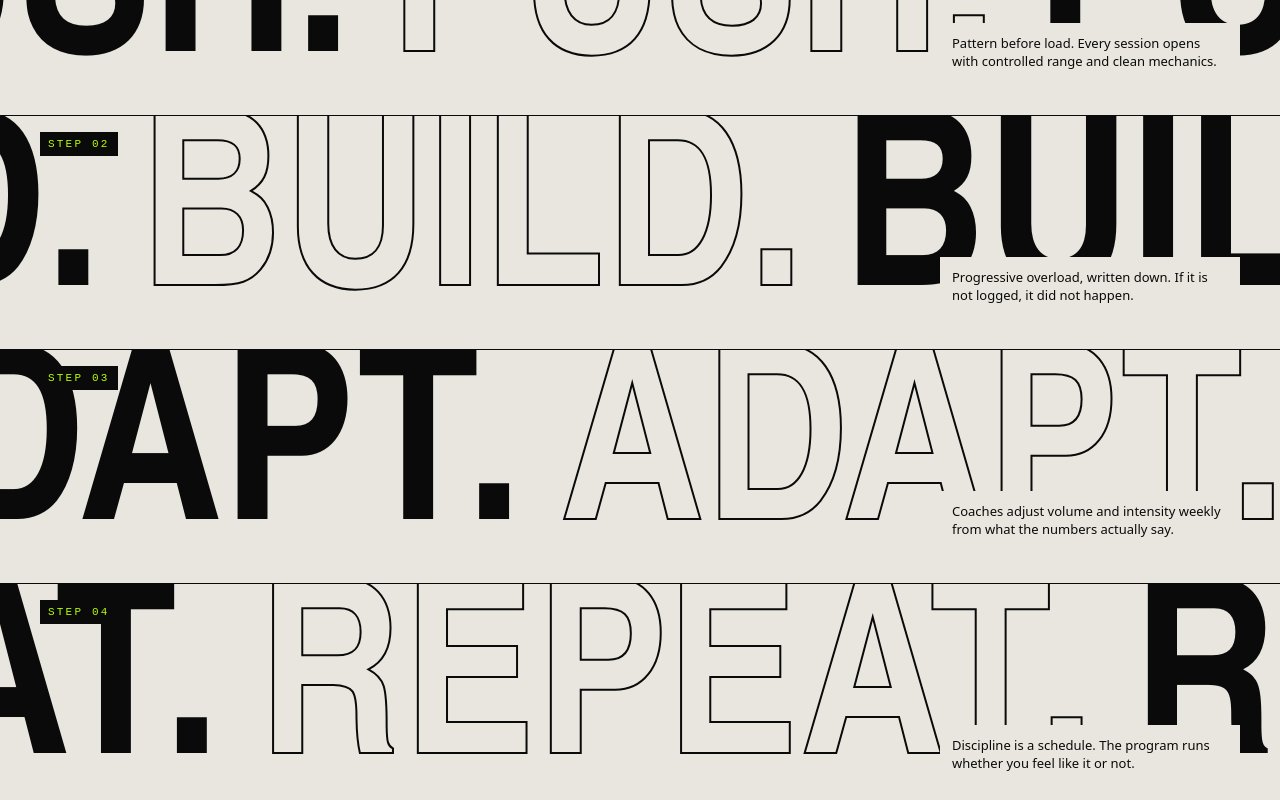
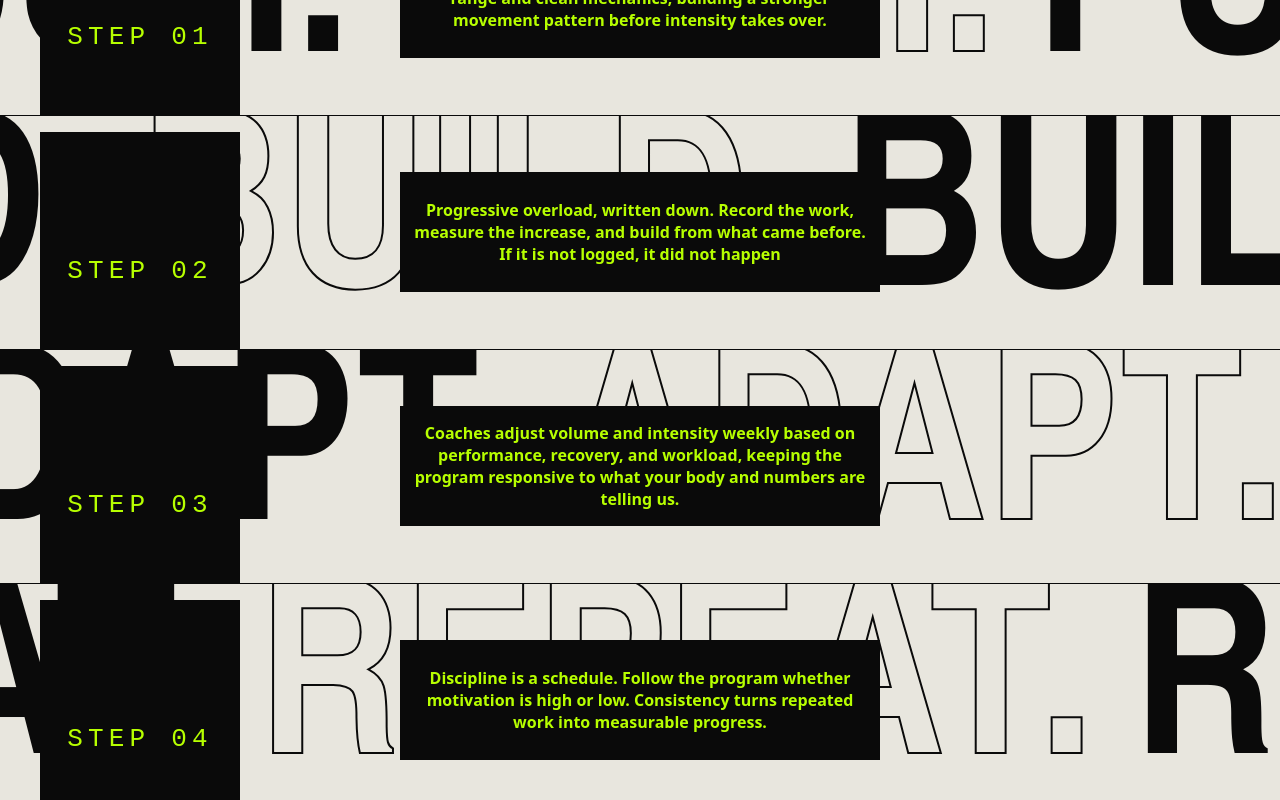
Before and after one commit to Blindtroop/kinetic, a React (Vite) app: page / in a window 1280 px wide. Shown: the part 4620-5420 px from the top of the page. Built offline with nearby package versions, Linux system fonts and the light colour scheme; a web font is replaced by a local one.

Commit message:
Fix:Updated the method section

```diff
--- a/src/assets/method/method.jsx
+++ b/src/assets/method/method.jsx
@@ -85,10 +85,10 @@ function SectionHead({ n, label, dark = false }) {
 
 
 const STEPS = [
-  { w: "Push.", t: "Pattern before load. Every session opens with controlled range and clean mechanics.", dir: -1 },
-  { w: "Build.", t: "Progressive overload, written down. If it is not logged, it did not happen.", dir: 1 },
-  { w: "Adapt.", t: "Coaches adjust volume and intensity weekly from what the numbers actually say.", dir: -1 },
-  { w: "Repeat.", t: "Discipline is a schedule. The program runs whether you feel like it or not.", dir: 1 },
+  { w: "Push.", t: "Pattern before load. Every session begins with controlled range and clean mechanics, building a stronger movement pattern before intensity takes over.", dir: -1 },
+  { w: "Build.", t: "Progressive overload, written down. Record the work, measure the increase, and build from what came before. If it is not logged, it did not happen", dir: 1 },
+  { w: "Adapt.", t: "Coaches adjust volume and intensity weekly based on performance, recovery, and workload, keeping the program responsive to what your body and numbers are telling us.", dir: -1 },
+  { w: "Repeat.", t: "Discipline is a schedule. Follow the program whether motivation is high or low. Consistency turns repeated work into measurable progress.", dir: 1 },
 ];
 
 const STATS = [
@@ -110,12 +110,18 @@ function MethodRow({ s, i }) {
           <span key={k} style={k % 2 ? outline(INK, 2) : { color: INK }}>{s.w}</span>
         ))}
       </motion.div>
-      <span style={M} className="absolute left-6 top-4 z-10 bg-[#0A0A0A] px-2 py-1 text-[11px] uppercase tracking-[0.2em] text-[#B7FF00] md:left-10">
-        Step 0{i + 1}
-      </span>
-      <p style={B} className="absolute bottom-4 right-6 z-10 max-w-[230px] bg-[#E8E6DE] p-3 text-[13px] leading-snug md:bottom-8 md:right-10 md:max-w-[300px]">
-        {s.t}
-      </p>
+      <span
+  style={M}
+  className="absolute left-6 top-4 z-10 flex h-70 w-50 items-center justify-center bg-[#0A0A0A] px-2 py-1 text-center text-[26px] uppercase tracking-[0.2em] text-[#B7FF00] md:left-10"
+>
+  Step 0{i + 1}
+</span>
+      <p
+  style={B}
+  className="absolute w-120 h-30 left-1/2 top-1/2 z-10  -translate-x-1/2 -translate-y-1/2 bg-[#0A0A0A] p-3 text-center flex items-center justify-center text-[16px] font-extrabold leading-snug text-[#B7FF00]"
+>
+  {s.t}
+</p>
     </div>
   );
 }
```
